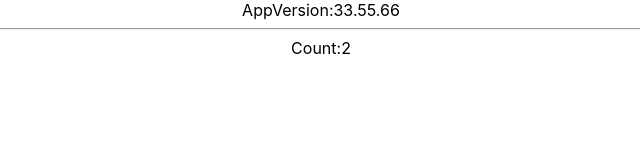
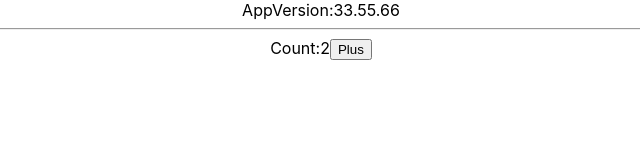
Before and after one commit to YehorKholodiuk/smallReduxexample, a React (Create React App) app: page / in a window 1280 px wide. Shown: the top 160 px of the page, without its empty margins (319-959 px from the left). Built offline with nearby package versions, Linux system fonts and the light colour scheme.

Commit message:
initial commit

```diff
--- a/src/App.js
+++ b/src/App.js
@@ -8,6 +8,7 @@ function App(props) {
             AppVersion:{props.av}
             <hr/>
             Count:{props.myCount}
+            <button onClick={props.plus}>Plus</button>
         </div>
     );
 }
@@ -18,4 +19,8 @@ const mapStateToProps = state => ({
 
 })
 
-export default connect(mapStateToProps)(App);
+const mapDispatchToProps = dispatch => ({
+    plus: () => dispatch({type:'PLUS'})
+})
+
+export default connect(mapStateToProps, mapDispatchToProps)(App);
--- a/src/index.js
+++ b/src/index.js
@@ -8,6 +8,13 @@ import {createStore} from "redux";
 
 const root = ReactDOM.createRoot(document.getElementById('root'));
 const reducers = (state,action) => {
+
+    if (action.type ==='PLUS'){
+        return {
+            ...state,
+            count: state.count + 1
+        }
+    }
     console.log(state,action);
     return {
         count: 2,
```
